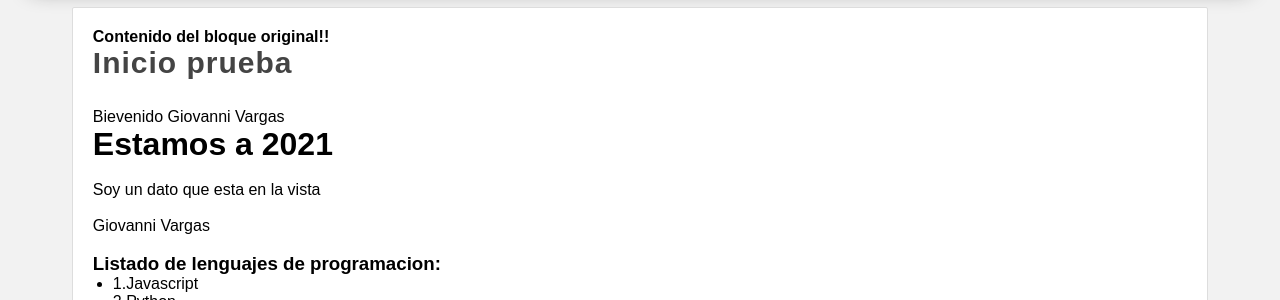
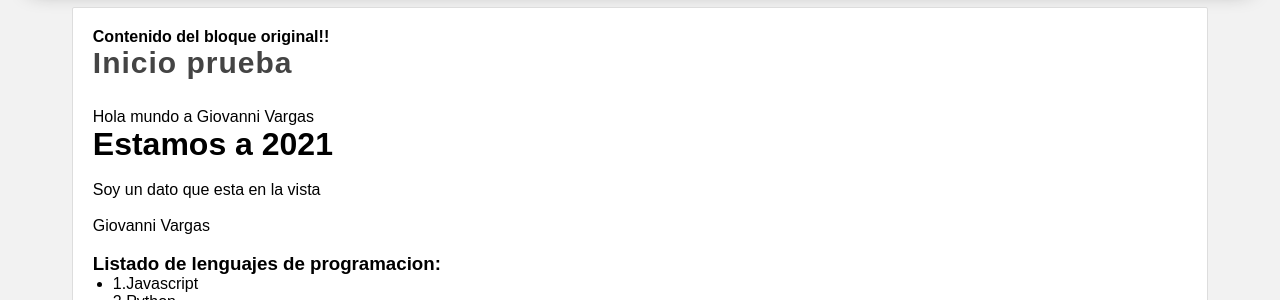
Before and after one commit to jonanv/firstapp_django, a Django app: page / in a window 1280 px wide. Shown: the part 215-515 px from the top of the page. Run offline with Django 3.2, Linux system fonts and the light colour scheme.

Commit message:
Se envia variable desde el enclude

```diff
--- a/miapp/templates/fecha-actual.html
+++ b/miapp/templates/fecha-actual.html
@@ -1,2 +1,2 @@
-<p>Bievenido {{ nombre }}</p>
+<p>{{ saludo }} {{ nombre }}</p>
 <h1>Estamos a 2021</h1>
--- a/miapp/templates/index.html
+++ b/miapp/templates/index.html
@@ -10,7 +10,7 @@
 
     <br/>
 
-    {% include 'fecha-actual.html' %}
+    {% include 'fecha-actual.html' with saludo='Hola mundo a' %}
 
     <br/>
 
```
